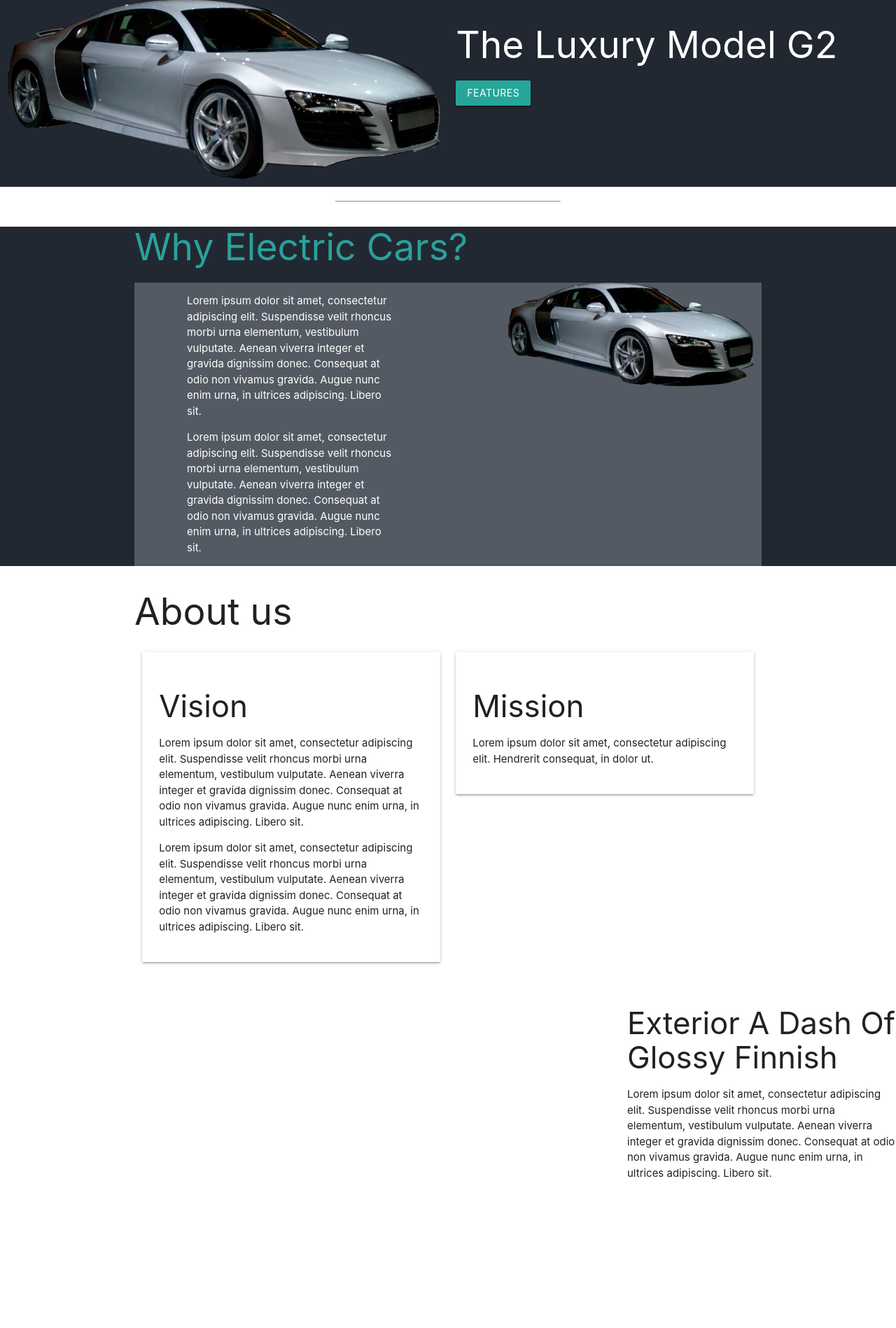
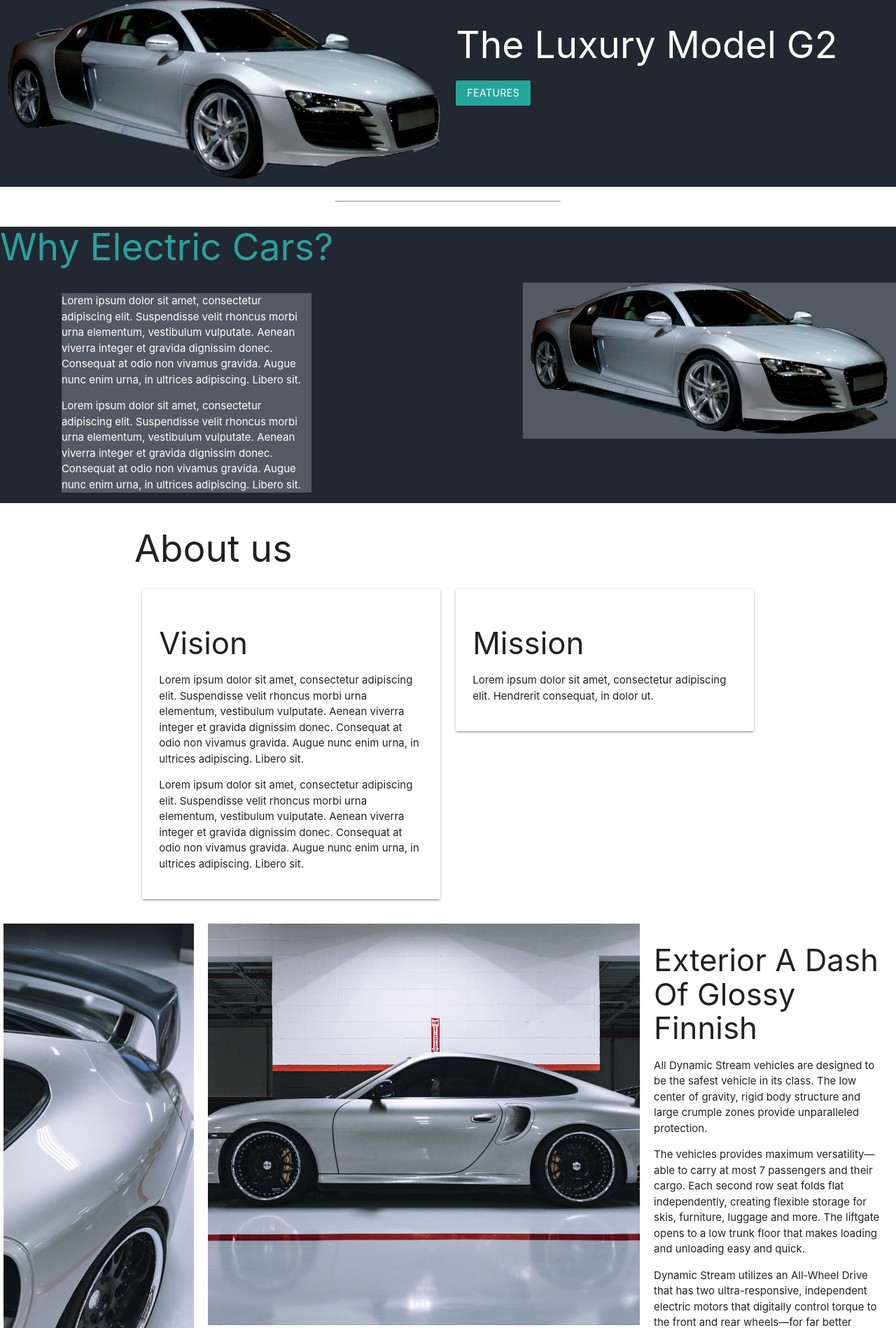
Before and after one commit to fastfists/TSAZone, a Flask app: page /design-brief in a window 1280 px wide. Shown: the part 65-1963 px from the top of the page at 70% size. Run offline with Flask 2, Linux system fonts and the light colour scheme.

Commit message:
design brief mostly is ok now. (terrible under the bosses standards)

```diff
--- a/static/css/design_brief.css
+++ b/static/css/design_brief.css
@@ -17,19 +17,28 @@ hr {
     color: white;
 }
 
-.bg-gray {
+.bg-grey {
     background: #545A63;
     color: white;
 }
 
 #design {
+    padding-right: 20px;
+    padding-left: 5px;
     display: grid;
-    grid-template-columns: 0.8fr 0.9fr 1.1fr 1.2fr;
-    grid-template-rows: 1fr 1fr 1fr 1fr;
+    grid-template-columns: 1fr 1.3fr 0.9fr 1.2fr;
+    grid-template-rows: 2fr 1fr 1fr 1fr;
+    grid-gap: 20px;
     grid-template-areas: "pic1 pic3 pic3 text"
                          "pic1 pic4 .    text"
                          "pic2 pic4 pic5 pic5"
                          "pic2 .    pic5 pic5";
+}
+#design img {
+    width: 100%;
+    height: 100%;
+    object-fit: cover;
+    display: block;
 }
 
 .pic1 { grid-area: pic1; }
@@ -43,3 +52,7 @@ hr {
 .pic5 { grid-area: pic5; }
 
 .text { grid-area: text; }
+
+input, textarea {
+    color: white;
+}
--- a/templates/design_brief.html
+++ b/templates/design_brief.html
@@ -7,6 +7,7 @@
     <title>Design Brief</title>
     <link rel="stylesheet" href="https://cdnjs.cloudflare.com/ajax/libs/materialize/1.0.0/css/materialize.min.css">
     <link rel="stylesheet" href="/static/css/design_brief.css">
+    <link href="https://fonts.googleapis.com/icon?family=Material+Icons" rel="stylesheet">
 </head>
 
 <body>
@@ -51,13 +52,12 @@
         <hr>
 
         <section id="electric" class="bg-dark-grey">
-            <div class="container">
             <h2 class="blueish">
                 Why Electric Cars?
             </h2>
-                <div class="bg-gray row">
-                    <div class="col s6">
-                        <div class="container">
+            <div class="row">
+                <div class="col s5">
+                    <div class="bg-grey container">
                         <p>
                             Lorem ipsum dolor sit amet, consectetur adipiscing elit. Suspendisse velit rhoncus morbi
                             urna
@@ -74,10 +74,9 @@
                         </p>
                     </div>
                 </div>
-                    <div class="col s1"></div>
-                    <div class="col s5">
+                <div class="col s2"></div>
+                <div class="col s5 bg-grey">
                     <img class="responsive-img" src="/static/images/car_image.png" alt="">
-                    </div>
                 </div>
             </div>
         </section>
@@ -115,18 +114,63 @@
         </section>
 
         <section id="design">
-            <div class="pic1"></div>
-            <div class="pic2"></div>
-            <div class="pic3"></div>
-            <div class="pic4"></div>
-            <div class="pic4"></div>
+            <div class="teal pic1"><img src="/static/images/car_pic1.jpg" alt=""></div>
+            <div class="red pic2"></div>
+            <div class="pink pic3"><img src="/static/images/car_pic3.jpg" alt=""></div>
+            <div class="purple pic4"></div>
+            <div class="blue pic5"></div>
             <div class="text">
                 <h3>Exterior A Dash Of Glossy Finnish</h3>
                 <p>
-                    Lorem ipsum dolor sit amet, consectetur adipiscing elit. Suspendisse velit rhoncus morbi urna
-                    elementum, vestibulum vulputate. Aenean viverra integer et gravida dignissim donec. Consequat at
-                    odio non vivamus gravida. Augue nunc enim urna, in ultrices adipiscing. Libero sit.
+                    All Dynamic Stream vehicles are designed to be the safest vehicle in its class. The low center of
+                    gravity, rigid body structure and large crumple zones provide unparalleled protection.
                 </p>
+                <p>
+                    The vehicles provides maximum versatility—able to carry at most 7 passengers and their cargo. Each
+                    second row seat folds flat independently, creating flexible storage for skis, furniture, luggage and
+                    more. The liftgate opens to a low trunk floor that makes loading and unloading easy and quick.
+                </p>
+                <p>
+                    Dynamic Stream utilizes an All-Wheel Drive that has two ultra-responsive, independent electric
+                    motors that digitally control torque to the front and rear wheels—for far better handling, traction
+                    and stability control. All vehicles are capable in rain, snow, mud and off-road.
+                </p>
+                <p>
+                    All vehicles are fully electric, so you never need to visit a gas station again. If you charge
+                    overnight at home, you can wake up to a full battery every morning. And when you’re on the road,
+                    it’s easy to plug in along the way—at any public station or with the Dynamic Stream charging
+                    network. We currently have over 14,000 Superchargers worldwide, with six new locations opening every
+                    week.
+                </p>
+
+            </div>
+        </section>
+
+        <section id="contact" class="bg-dark-grey">
+            <h2 class="blueish">Contact Us</h2>
+            <div class="row">
+                <div class="col s12">
+                    <form action="">
+                        <div class="row">
+                            <div class="input-field col s5">
+                                <label for="name">Name</label>
+                                <input id="name" class="validate" type="text">
+                            </div>
+                            <div class="col s2"></div>
+                            <div class="input-field col s5">
+                                <label for="email">Email</label>
+                                <input id="email" class="validate" type="text">
+                            </div>
+                            <div class="input-field col s12">
+                                <textarea id="message" class="materialize-textarea"></textarea>
+                                <label for="message">Your Message</label>
+                            </div>
+                            <input type="submit" class="btn " value="Send">
+                        </div>
+
+                        <br><br>
+                    </form>
+                </div>
             </div>
         </section>
 
@@ -140,4 +184,9 @@
     </footer>
 </body>
 
+<script src="https://cdnjs.cloudflare.com/ajax/libs/materialize/1.0.0/js/materialize.min.js"></script>
+
+
+<script src="/static/js/init.js"></script>
+
 </html>
```
Also changed, not shown: static/images/car_pic1.jpg (added), static/images/car_pic3.jpg (added). Lines whose indentation alone changed are shown as unchanged.
